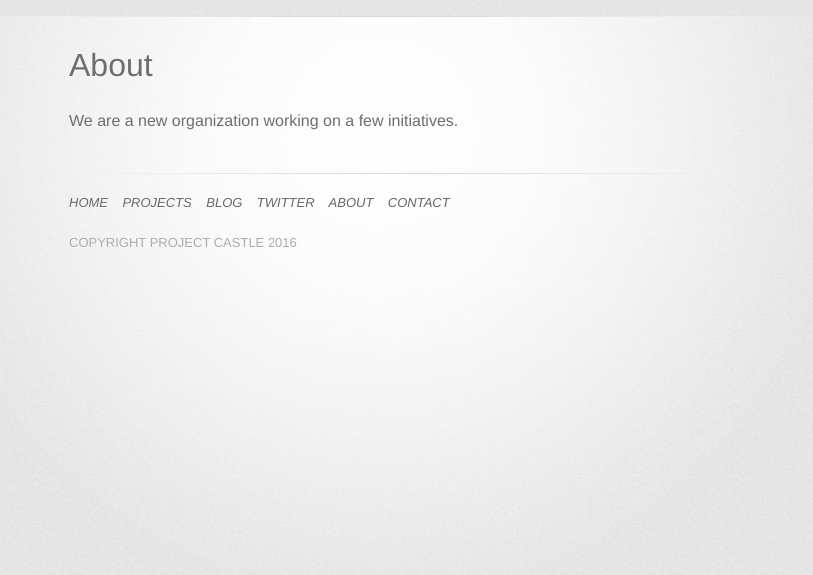
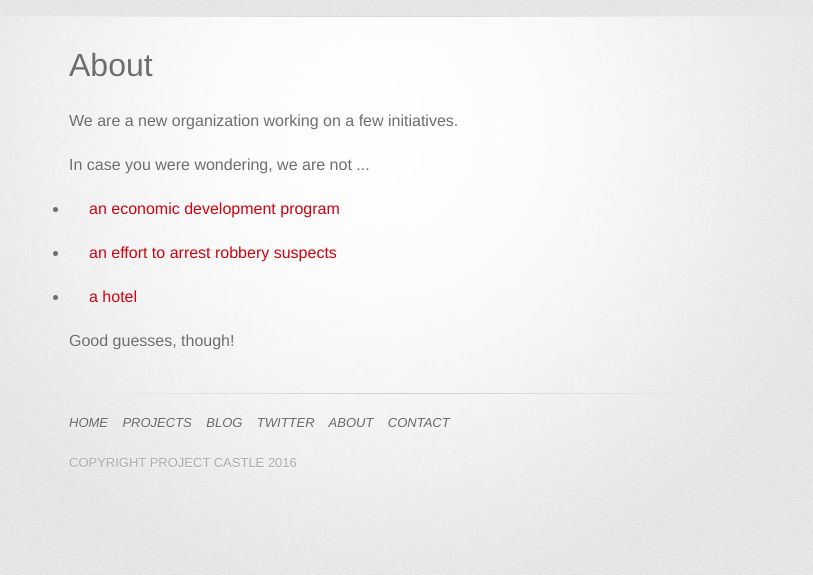
Before and after one commit to jx22/jx22.github.io, a Jekyll site: the page built from about.html, in a window 1280 px wide. Shown: the top 575 px of the page, without its empty margins (261-1074 px from the left). Built offline with Jekyll 4.4.1, drawn with Linux system fonts in a browser that asks for light colours; some web fonts are replaced.

Commit message:
Add text to about page

```diff
--- a/about.html
+++ b/about.html
@@ -6,5 +6,15 @@ title: About
 	<h1>About</h1>
     <p></p>
 	<p>We are a new organization working on a few initiatives.</p>
+	<p></p>
+	<p>In case you were wondering, we are not ...</p>
+	<p></p>
+	<ul>
+		<li><p>	<a href="http://windcrest-tx.gov/index.aspx?nid=195">an economic development program</a></p></li>
+		<li><p><a href="http://globalnews.ca/news/2135239/arrests-made-in-ttc-collector-booth-robberies/">an effort to arrest robbery suspects</a></p></li>
+		<li><p><a href="http://www.marike.com/en/blogs/news/project-castle-de-hoogenweerth-maastricht/">a hotel</a></p></li>
+	</ul>
+	<p>
+	Good guesses, though!
 
 </div><!-- /.blurb -->
```
